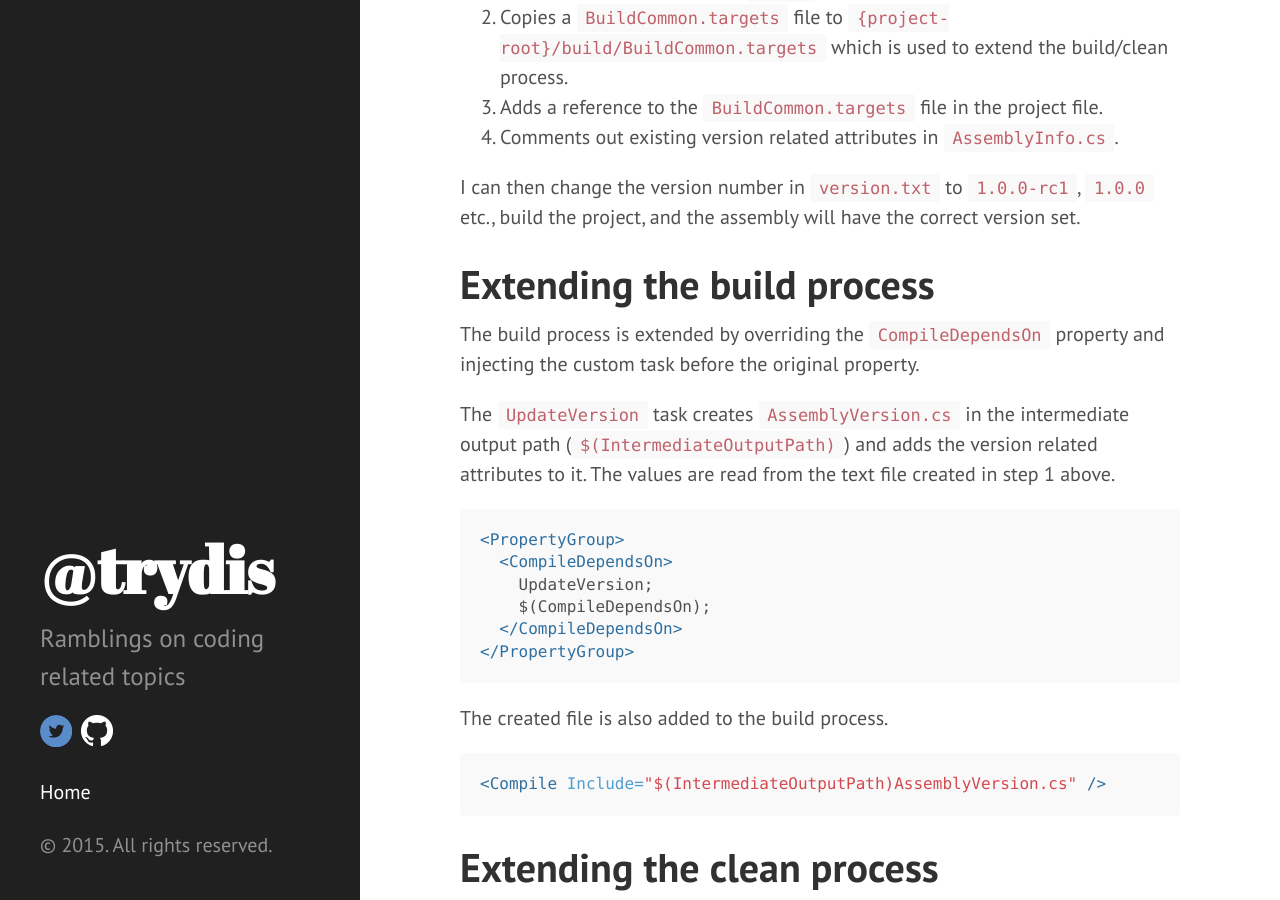
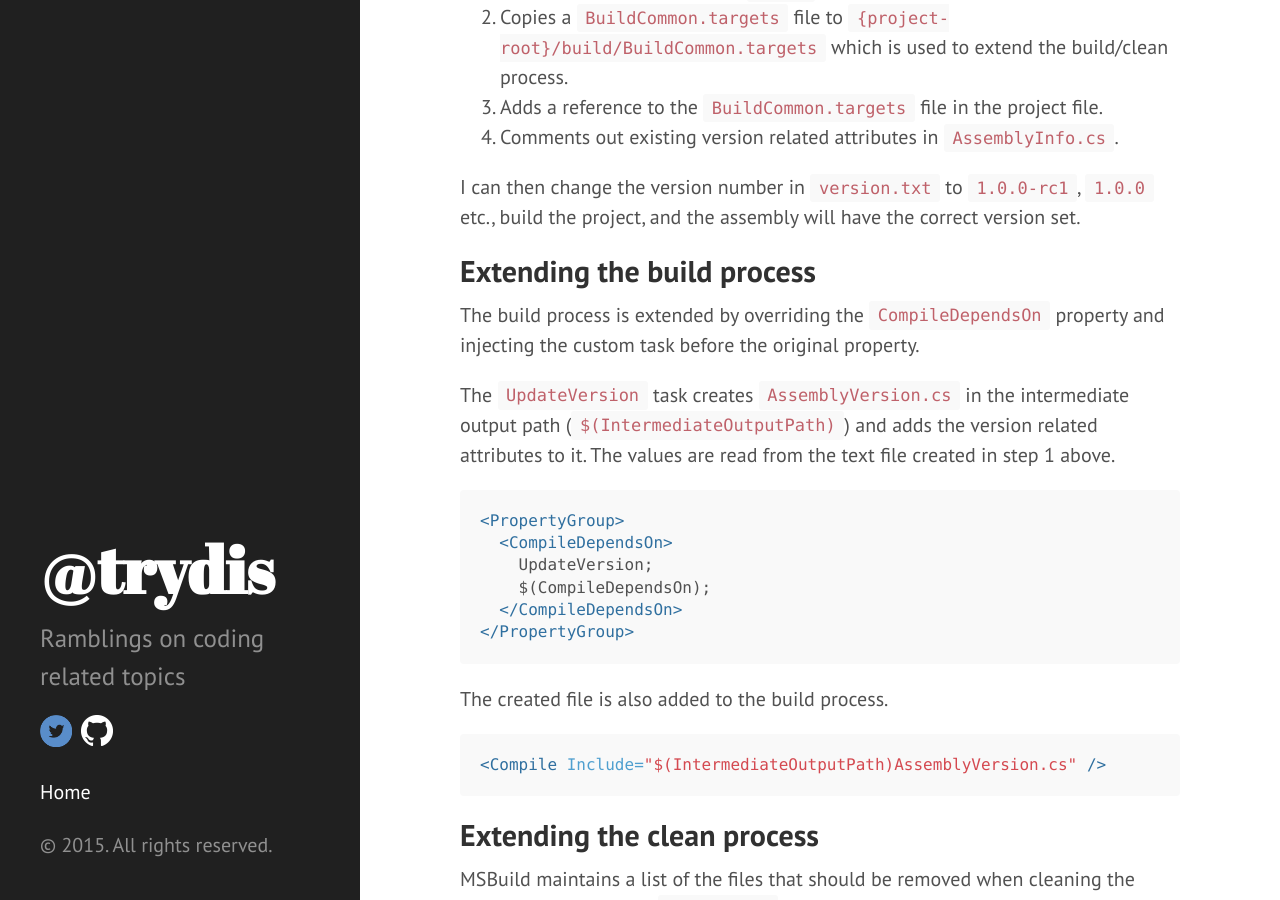
Before and after one commit to trydis/trydis.github.io, a Jekyll site: the page built from _posts/2015-12-27-csharp-project-versioning.md, in a window 1280 px wide and 900 px high, scrolled down 368 px. Built offline with Jekyll 4.4.1, drawn with Linux system fonts in a browser that asks for light colours; comment, search, counter and statistics services are not loaded.

Commit message:
Decrease header sizes

````diff
--- a/_posts/2015-12-27-csharp-project-versioning.md
+++ b/_posts/2015-12-27-csharp-project-versioning.md
@@ -16,7 +16,7 @@ I created a small Node.js command line tool which does following things:
 
 I can then change the version number in `version.txt` to `1.0.0-rc1`, `1.0.0` etc., build the project, and the assembly will have the correct version set.
 
-# Extending the build process
+## Extending the build process
 
 The build process is extended by overriding the `CompileDependsOn` property and injecting the custom task before the original property.
 
@@ -37,7 +37,7 @@ The created file is also added to the build process.
 <Compile Include="$(IntermediateOutputPath)AssemblyVersion.cs" />
 ```
 
-# Extending the clean process
+## Extending the clean process
 
 MSBuild maintains a list of the files that should be removed when cleaning the project, in the item list `FileWrites`.
 
@@ -45,6 +45,6 @@ MSBuild maintains a list of the files that should be removed when cleaning the p
 <FileWrites Include="$(IntermediateOutputPath)AssemblyVersion.cs"/>
 ```
 
-# Source code and npm package
+## Source code and npm package
 [GitHub](<https://github.com/trydis/csversion>)
 [npm package](<https://www.npmjs.com/package/csversion>)
````
